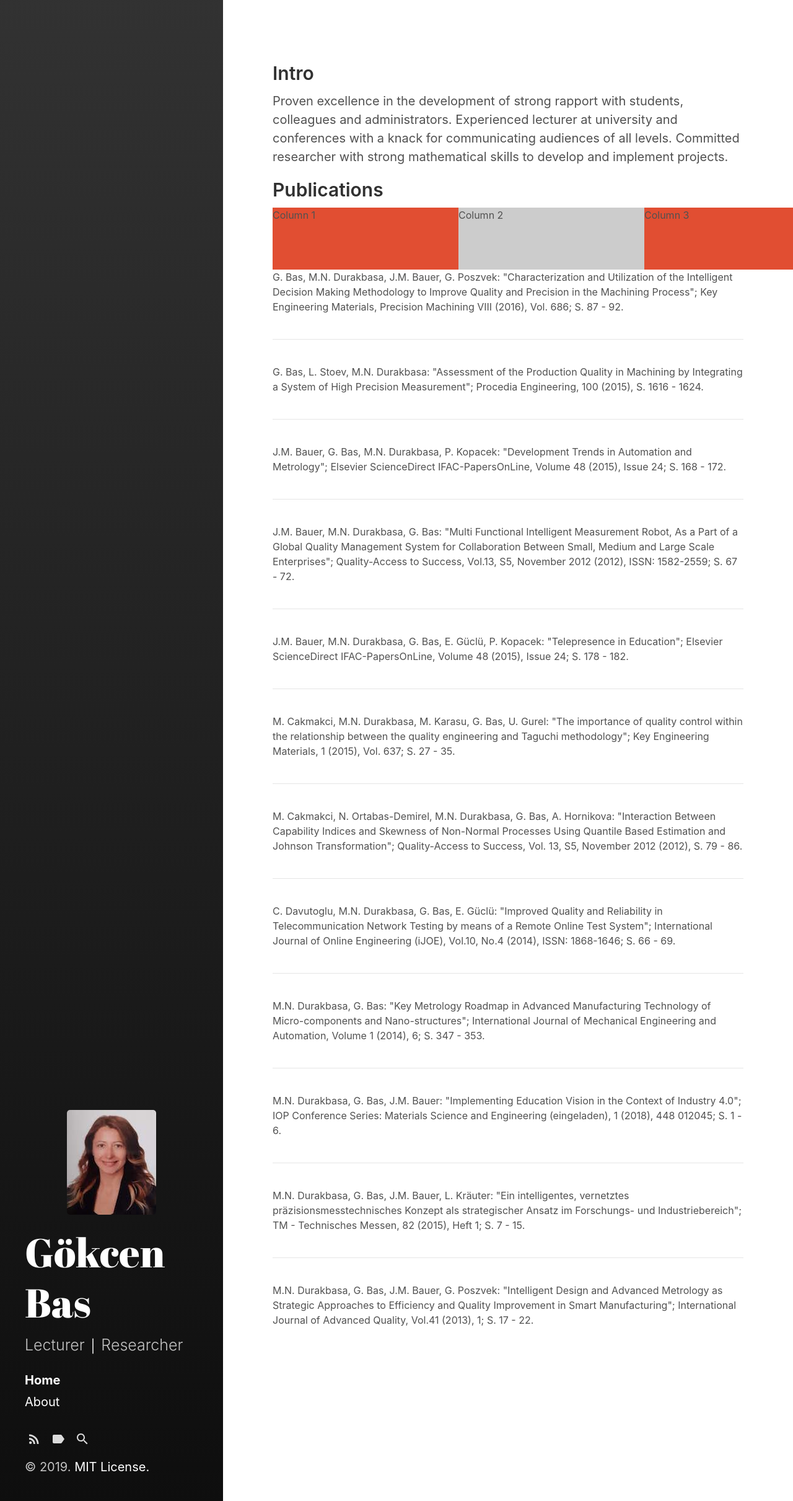
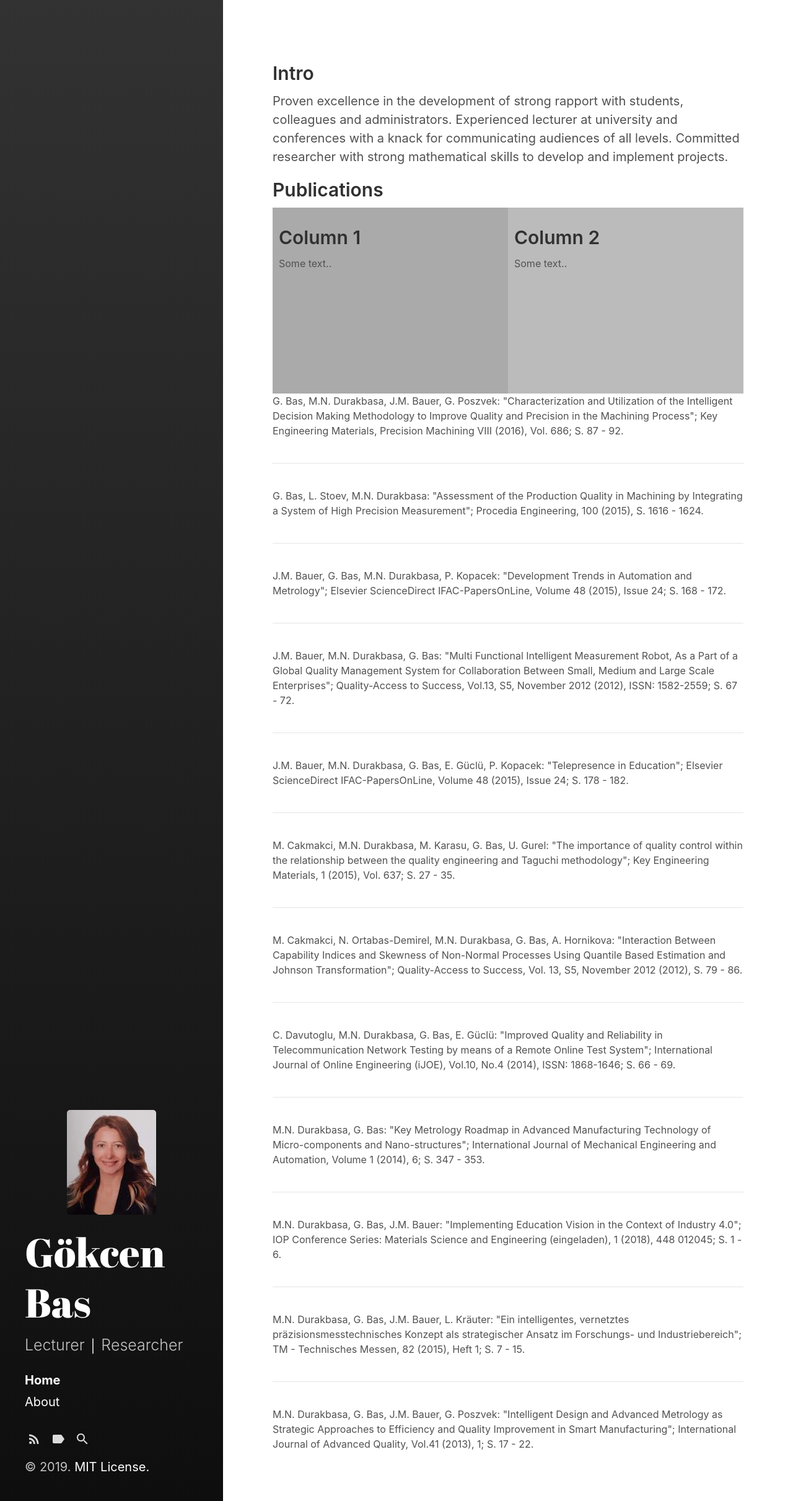
Before and after one commit to Budhaditya1/budhaditya1.github.io, a Jekyll site: the page built from index.html, in a window 1280 px wide. Shown: the whole page at 62% size. Built offline with Jekyll 4.4.1, drawn with Linux system fonts in a browser that asks for light colours; the list of posts is cut into pages by our own code; comment, search, counter and statistics services are not loaded.

Commit message:
Update index.html

```diff
--- a/_layouts/index.html
+++ b/_layouts/index.html
@@ -2,12 +2,27 @@
 layout: default
 ---
 <style>
- div.columns       { width: 900px; }
-div.columns div   { width: 300px; height: 100px; float: left; }
-div.grey          { background-color: #cccccc; }
-div.red           { background-color: #e14e32; }
-div.clear         { clear: both; }
+* {
+  box-sizing: border-box;
+}
+
+/* Create two equal columns that floats next to each other */
+.column {
+  float: left;
+  width: 50%;
+  padding: 10px;
+  height: 300px; /* Should be removed. Only for demonstration */
+}
+
+/* Clear floats after the columns */
+.row:after {
+  content: "";
+  display: table;
+  clear: both;
+}
 </style>
+
+
 <div class="content">
  <h2> Intro</h2>
  <p>Proven excellence in the development of strong rapport with students, colleagues and administrators. Experienced lecturer at university and conferences with a knack for communicating audiences of all levels. Committed researcher with strong mathematical skills to develop and implement projects.
@@ -17,10 +32,16 @@
 
 
  <font size="3">
- <div class="columns">
-    <div class="red" >Column 1</div>
-    <div class="grey">Column 2</div>
-    <div class="red" >Column 3</div>
+
+  <div class="row">
+  <div class="column" style="background-color:#aaa;">
+    <h2>Column 1</h2>
+    <p>Some text..</p>
+  </div>
+  <div class="column" style="background-color:#bbb;">
+    <h2>Column 2</h2>
+    <p>Some text..</p>
+  </div>
 </div>
 <div class="clear"></div>
  <article class="post-body">
```
